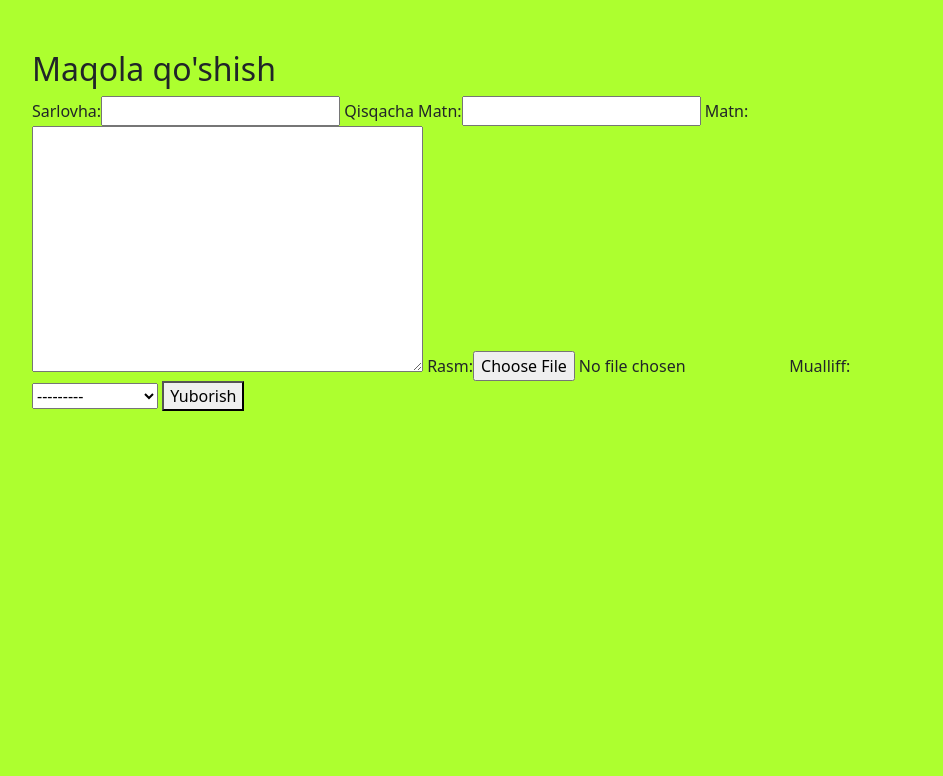
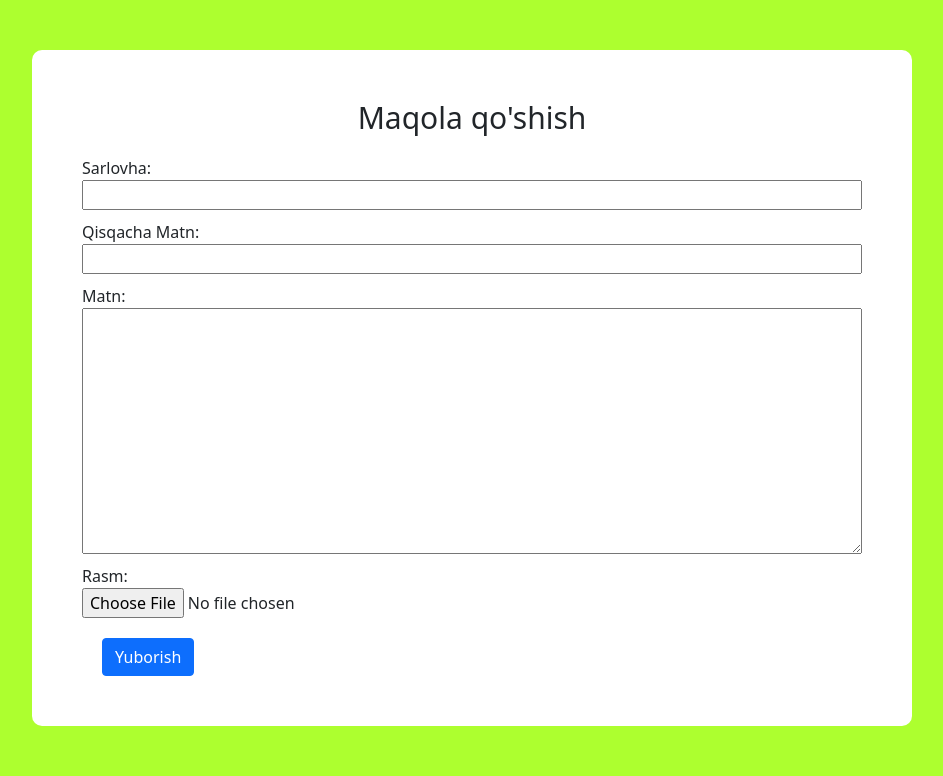
Before and after one commit to Asadbek16github/Django_Blog.2.0, a Django app: page /articles/create/ in a window 1280 px wide. Shown: the part 89-865 px from the top of the page, without its empty margins (168-1111 px from the left). Before the commit the page ends 500 px from the top, so only its background shows below. Run offline with Django 3.2, Linux system fonts and the light colour scheme; a user stored in the database is signed in; data comes from the database, SQL or seed files in the repository; both versions use the stored data as it was after the commit.

Commit message:
Userlarga login qilmasdan saytning boshqa sahifalariga kirish taqiqlandi, Post qo'shganda avtomatik Mualliff nomini oladigan qilindi, maqolalarni faqat yaratgan odam o'chira oladi va yangilay oladigan qilindi, Va saytga faqat admin maqola qo'shadigan qilindi

```diff
--- a/accounts/views.py
+++ b/accounts/views.py
@@ -8,4 +8,4 @@ from django.urls import reverse_lazy
 class Signup_View(CreateView):
     form_class = CostomUserCreationForm
     template_name = 'registration/signup.html'
-    success_url = reverse_lazy
+    success_url = reverse_lazy('login')
--- a/articles/views.py
+++ b/articles/views.py
@@ -3,32 +3,49 @@ from django.views.generic import ListView, DetailView
 from .models import Articles
 from django.views.generic.edit import UpdateView, DeleteView, CreateView
 from django.urls import reverse_lazy
+from django.contrib.auth.mixins import LoginRequiredMixin, UserPassesTestMixin
 # Create your views here.
 
-class ArticlesView(ListView):
+class ArticlesView(LoginRequiredMixin, ListView):
     model = Articles
     template_name = 'article.html'
 
 
-class ArticleDetailView(DetailView):
+class ArticleDetailView(LoginRequiredMixin, DetailView):
     model = Articles
     template_name = 'detail.html'
 
 
-class ArticleDeleteView(DeleteView):
+class ArticleDeleteView(LoginRequiredMixin, UserPassesTestMixin, DeleteView):
     model = Articles
     template_name = 'article_delete.html'
     success_url = reverse_lazy('articlesPage')
 
-class ArticleUpdateView(UpdateView):
+    def test_func(self):
+        ob = self.get_object()
+        return ob.Mualliff == self.request.user
+
+class ArticleUpdateView(LoginRequiredMixin, UserPassesTestMixin, UpdateView):
     model = Articles
     template_name = 'article_update.html'
     fields = ('Sarlovha', 'Qisqacha_Matn', 'Matn', 'Rasm')
     success_url = reverse_lazy('articlesPage')
 
+    def test_func(self):
+        ob = self.get_object()
+        return ob.Mualliff == self.request.user
 
-class ArticleCreateView(CreateView):
+
+class ArticleCreateView(LoginRequiredMixin, UserPassesTestMixin,  CreateView):
     model = Articles
     template_name = 'article_create.html'
-    fields = ('Sarlovha', 'Qisqacha_Matn', 'Matn', 'Rasm', 'Mualliff')
+    fields = ('Sarlovha', 'Qisqacha_Matn', 'Matn','Rasm')
     success_url = reverse_lazy('articlesPage')
+
+    def form_valid(self, form):
+        form.instance.Mualliff = self.request.user
+        return super().form_valid(form)
+
+
+    def test_func(self):
+        return self.request.user.is_superuser
--- a/static/css/main.css
+++ b/static/css/main.css
@@ -13,6 +13,7 @@ body{
     color: white;
     text-decoration: none;
 }
+
 .title_nav:hover{
     color: white
 }
@@ -35,6 +36,7 @@ body{
 
 .btn_btn{
     margin: 20px;
+    display: block;
 }
 
 /* Boshi: navbar */
@@ -48,6 +50,9 @@ body{
 
 
 
+.card_maqola{
+    margin-bottom: 20px;
+}
 
 
 /* Boshi: Login page */
@@ -174,9 +179,12 @@ body{
 
 
 /* Boshi: Article Delete page */
+
 .article_delete{
     text-align: center;
     background-color: #fff;
     padding: 40px 50px;
     border-radius: 10px;
 }
+
+/* Oxiri: Article Delete page */
--- a/templates/article.html
+++ b/templates/article.html
@@ -6,7 +6,7 @@
     <div class="maqolalar">
         <h2 class="title_page">Maqolalar Oynasi</h2>
         {% for object in object_list %}
-            <div class="card text-center">
+            <div class="card text-center card_maqola">
                 <div class="card-header">
                     Maqola
                 </div>
--- a/templates/article_create.html
+++ b/templates/article_create.html
@@ -3,11 +3,11 @@
 {% block title %}Maqola qo'shish{% endblock title %}
 
 {% block content %}
-    <div class="article_create">
-        <h2>Maqola qo'shish</h2>
-        <form method="post">{% csrf_token %}
+    <div class="article_create" >
+        <h2 class="title_page">Maqola qo'shish</h2>
+        <form method="post" enctype="multipart/form-data">{% csrf_token %}
             {{form}}
-            <button type="submit">Yuborish</button>
+            <button type="submit" class="btn btn-primary btn_btn">Yuborish</button>
         </form>
     </div>
 {% endblock content %}
--- a/templates/article_update.html
+++ b/templates/article_update.html
@@ -5,7 +5,7 @@
 {% block content %}
     <div class="updateArticle">
         <h2 class="title_page">Malumotlarni tahrirlash oynasi</h2>
-        <form method="post">{% csrf_token %}
+        <form method="post" enctype="multipart/form-data">{% csrf_token %}
             {{form}}
             <button type="submit" class="btn_btn btn btn-primary">Yuburish</button>
         </form>
--- a/templates/base.html
+++ b/templates/base.html
@@ -9,6 +9,25 @@
         <title>{% block title %} Mrpytass_16 {% endblock title %}</title>
         <link href="https://cdn.jsdelivr.net/npm/bootstrap@5.0.2/dist/css/bootstrap.min.css" rel="stylesheet" integrity="sha384-EVSTQN3/azprG1Anm3QDgpJLIm9Nao0Yz1ztcQTwFspd3yD65VohhpuuCOmLASjC" crossorigin="anonymous">
         <link rel="stylesheet" href="{% static 'css/main.css' %}">
+        <style>
+            /* Boshi: Create Article page */
+
+            .article_create{
+                background-color: #fff;
+                padding: 30px 50px;
+                border-radius: 10px;
+            }
+
+            .article_create form input,
+            .article_create form textarea{
+                display: block;
+                width: 100%;
+                margin-bottom: 10px;
+                outline: none;
+            }
+
+            /* Oxiri: Create Article page */
+        </style>
     </head>
     <body>
         <nav class="navbar navbar-light bg-secondary nav_extra">
--- a/templates/detail.html
+++ b/templates/detail.html
@@ -38,5 +38,6 @@
             <a href="{% url 'updateObject' object.pk %}" class="btn btn-primary">Postni tahrirlash</a>
             <a href="{% url 'deleteObject' object.pk %}" class="btn btn-secondary">Postni o'chirish</a>
         </div>
+        <a href="{% url 'articlesPage' %}" class="update_btn btn btn-secondary" >Maqolalarga qaytish</a>
     </div>
 {% endblock content %}
```
Also changed, not shown: db.sqlite3, media/images/1356.png (added), media/images/download.jfif (added), media/images/images_1.jfif (added), media/images/sci-fi-astronaut-dream-earth-wallpaper-preview.jpg (added), media/images/sci-fi-astronaut-dream-earth-wallpaper-preview_F46VvC8.jpg (added).
